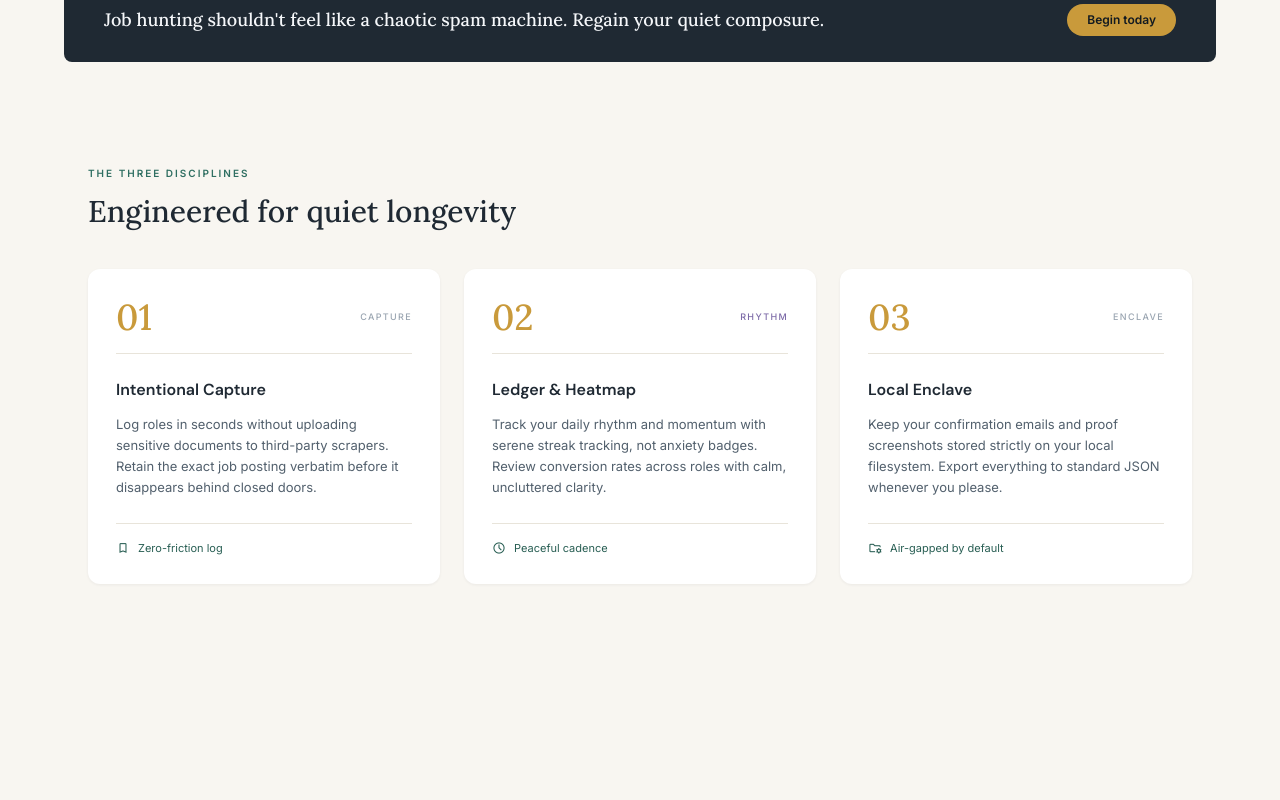
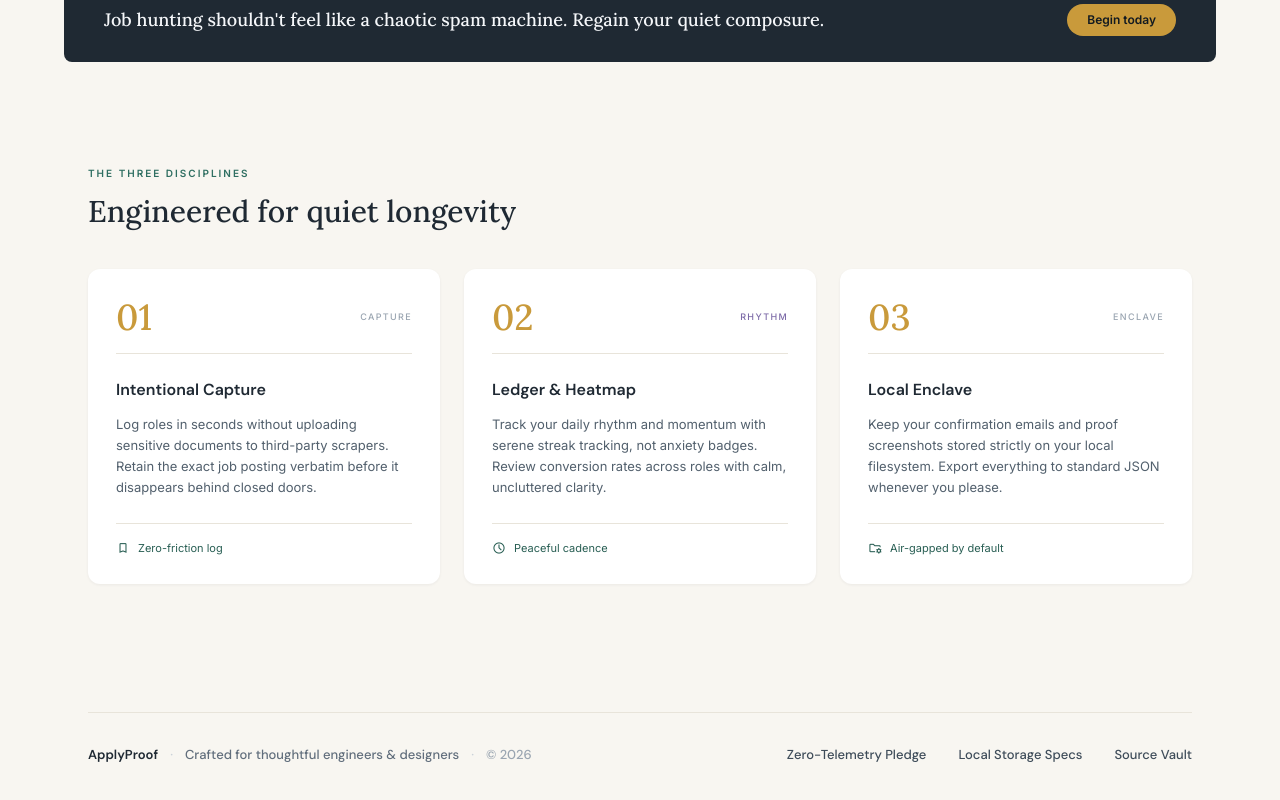
Before and after one commit to Khageswar-M/apply-proof, a React (Vite) app in the folder webApp/: page / in a window 1280 px wide. Shown: the part 614-1414 px from the top of the page. Before the commit the page ends 1302 px from the top, so only its background shows below. Built offline with nearby package versions, Linux system fonts and the light colour scheme.

Commit message:
added the footer section

```diff
--- /dev/null
+++ b/webApp/src/components/pages/landingPage/FooterBar.jsx
@@ -0,0 +1,31 @@
+const FOOTER_LINKS = [
+  { label: "Zero-Telemetry Pledge", href: "#pledge" },
+  { label: "Local Storage Specs", href: "#storage" },
+  { label: "Source Vault", href: "#source" },
+];
+
+export default function FooterBar() {
+  const currentYear = new Date().getFullYear();
+
+  return (
+    <footer className="foot-section">
+      <div className="foot-container">
+        <div className="foot-left">
+          <span className="foot-brand">ApplyProof</span>
+          <span className="foot-dot" aria-hidden="true">·</span>
+          <span className="foot-tagline">Crafted for thoughtful engineers &amp; designers</span>
+          <span className="foot-dot" aria-hidden="true">·</span>
+          <span className="foot-copy">© {currentYear}</span>
+        </div>
+
+        <nav className="foot-nav" aria-label="Footer">
+          {FOOTER_LINKS.map(({ label, href }) => (
+            <a key={label} href={href} className="foot-link">
+              {label}
+            </a>
+          ))}
+        </nav>
+      </div>
+    </footer>
+  );
+}
--- a/webApp/src/components/pages/landingPage/Hero.jsx
+++ b/webApp/src/components/pages/landingPage/Hero.jsx
@@ -27,39 +27,12 @@ const Hero = () => {
 
             <section className="section-two">
                 {/* Floating Cards */}
-                {/* <div className="hero-sTwo-cards-container">
-                    {POSITIONS.map((pos, index) => (
-                        <div
-                            key={index}
-                            className="hero-sTwo-card"
-                            style={{ top: pos.top, left: pos.left, rotate: pos.rotate }}
-                        >
-                            <div className="hero-sTwo-card-header">
-                                <span>{CardData.heading}</span>
-                                <span
-                                    className={`${CardData.status["bg-color"]} ${CardData.status["text-color"]} hero-sTwo-status`}
-                                >
-                                    {CardData.status.title}
-                                </span>
-                            </div>
-
-                            <div className="hero-sTwo-card-description">{CardData.description}</div>
-
-                            <hr />
-
-                            <div className="hero-sTwo-card-footer">
-                                <span>{CardData["btm-left-text"]}</span>
-                                <span>{CardData["btm-right-text"]}</span>
-                            </div>
-                        </div>
-                    ))}
-                </div> */}
 
                 {/* Person Illustration (exact center) */}
                 <div className="hero-sTwo-person-container">
                     <img
                         className="hero-sTwo-PersonIcon"
-                        src="/icons/person-with-laptop.png"
+                        src="/icons/PersonAndLaptop.png"
                         alt="Person with laptop"
                     />
                 </div>
--- a/webApp/src/components/screens/LandingPage.jsx
+++ b/webApp/src/components/screens/LandingPage.jsx
@@ -4,6 +4,7 @@ import HeaderBar from '../pages/landingPage/HeaderBar'
 import Hero from '../pages/landingPage/Hero'
 import Inspiration from '../pages/landingPage/Inspiration'
 import Disciplines from '../pages/landingPage/Disciplines'
+import FooterBar from '../pages/landingPage/FooterBar'
 
 const LandingPage = () => {
   return (
@@ -12,6 +13,7 @@ const LandingPage = () => {
         <Hero/>
         <Inspiration/>
         <Disciplines/>
+        <FooterBar/>
     </div>
   )
 }
--- a/webApp/src/index.css
+++ b/webApp/src/index.css
@@ -269,7 +269,7 @@ body {
   }
 
   .hero-sTwo-PersonIcon {
-    @apply w-52 object-contain;
+    @apply w-72 object-contain;
   }
 
   /* CARDS CONTAINER */
@@ -403,4 +403,55 @@ body {
   .disc-footer-icon {
     @apply shrink-0 select-none leading-none;
   }
+
+
+
+
+
+
+
+
+
+
+
+  .foot-section {
+  @apply w-full bg-canvas px-6 pb-10 pt-6;
 }
+
+.foot-container {
+  @apply mx-auto flex max-w-6xl flex-col gap-4 border-t border-line pt-8;
+  @apply md:flex-row md:items-center md:justify-between;
+}
+
+/* Left group */
+.foot-left {
+  @apply flex flex-wrap items-center gap-x-3 gap-y-1;
+  @apply font-headline text-[13px];
+}
+
+.foot-brand {
+  @apply font-semibold text-neutral-900;
+}
+
+.foot-dot {
+  @apply text-neutral-200;
+}
+
+.foot-tagline {
+  @apply text-neutral-500;
+}
+
+.foot-copy {
+  @apply text-neutral-300;
+}
+
+/* Right group */
+.foot-nav {
+  @apply flex flex-wrap items-center gap-x-8 gap-y-2;
+}
+
+.foot-link {
+  @apply font-headline text-[13px] text-neutral-700 transition-colors duration-200;
+  @apply hover:text-primary-600;
+}
+}
```
Also changed, not shown: webApp/public/icons/PersonAndLaptop.png (added).
